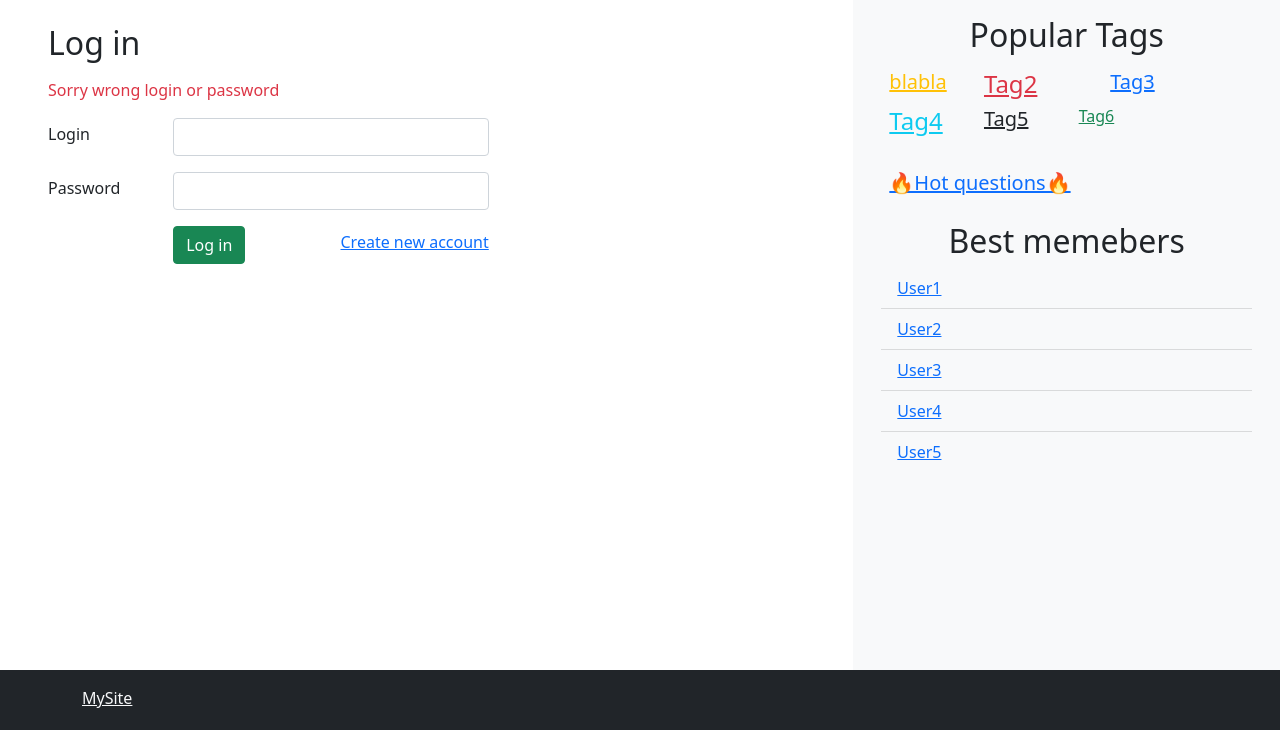
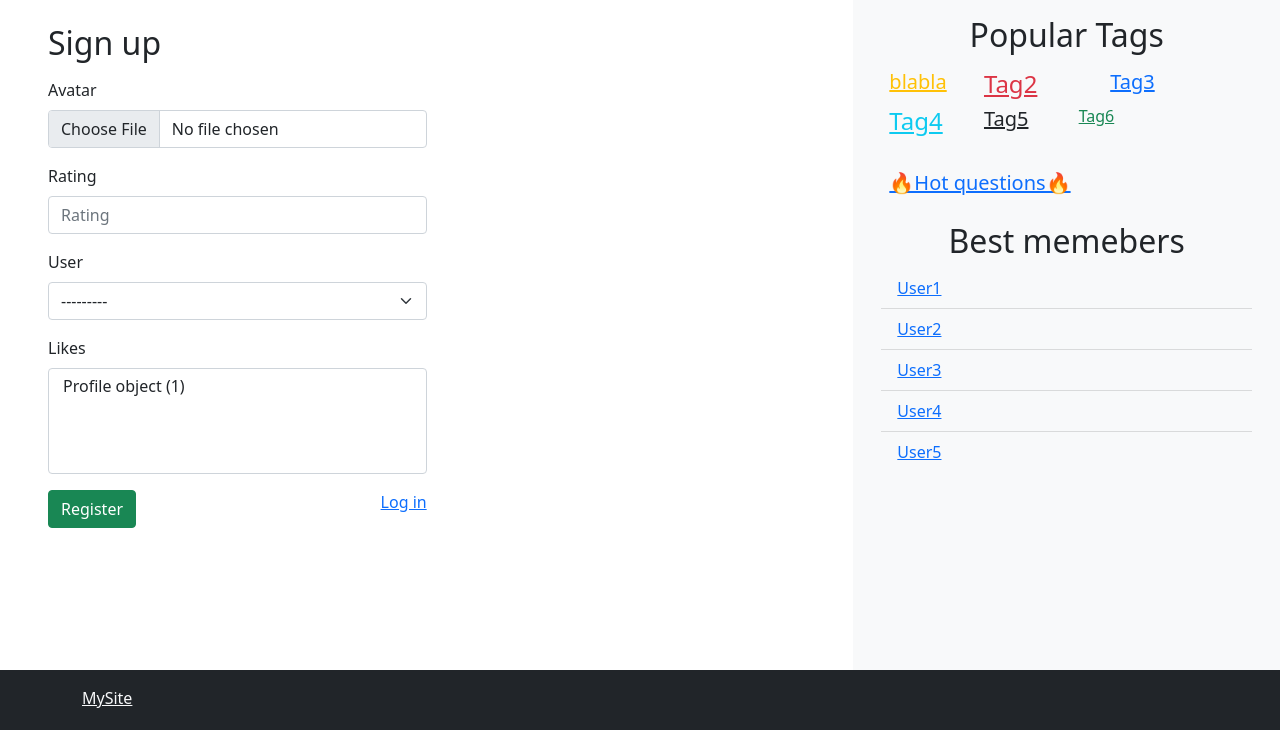
Before and after one commit to glebkos/Web_HW, a Django app: page /signup/ in a window 1280 px wide. Shown: the part 70-800 px from the top of the page. Run offline with Django 4.2, Linux system fonts and the light colour scheme; tables that the repository leaves empty hold one stand-in row (values such as "Sample post"); some libraries are stand-ins or nearby versions.

Commit message:
Начал делать ДЗ4 Сделал регмстрацию и логин пользователя

```diff
--- /dev/null
+++ b/askme_kostin/app/forms.py
@@ -0,0 +1,20 @@
+from django import forms
+from django.core.exceptions import ValidationError
+from .models import Profile
+
+
+class LoginForm(forms.Form):
+    username = forms.CharField()
+    password = forms.CharField(min_length=4, widget=forms.PasswordInput)
+
+    def clean_password(self):
+        data = self.cleaned_data['password']
+        if data == 'wrongpass':
+            raise ValidationError('Wrong password!')
+        return data
+
+
+class RegisterForm(forms.ModelForm):
+    class Meta:
+        model = Profile
+        fields = '__all__'
--- a/askme_kostin/app/management/commands/fill_db.py
+++ b/askme_kostin/app/management/commands/fill_db.py
@@ -57,7 +57,7 @@ class Command(BaseCommand):
         Question.objects.bulk_create(questions)
         questions = Question.objects.all()
         questions_count = questions.count()
-        print("question 50% add")
+
         for i in range(ratio * 10):
             for _ in range(0, 1):
                 questions[i].tags.add(tags[fake.random_int(min=0, max=tags_count - 1)])
--- a/askme_kostin/app/models.py
+++ b/askme_kostin/app/models.py
@@ -85,7 +85,7 @@ class questionLike(models.Model):
 
 class answerLike(models.Model):
     answer = models.ForeignKey(Answer, on_delete=models.CASCADE)
-    owner = models.ForeignKey(Profile, on_delete=models.CASCADE)
+    owner = models.ForeignKey(Profile, on_delete=models.CASCADE) # Добавить uniq...
     value = models.BooleanField()
 
 
--- a/askme_kostin/app/views.py
+++ b/askme_kostin/app/views.py
@@ -1,4 +1,8 @@
-from django.shortcuts import render
+from django.shortcuts import render, redirect
+from django.contrib import auth
+from django.views.decorators.csrf import csrf_protect
+from django.urls import reverse
+from .forms import LoginForm, RegisterForm
 from .models import Question, Answer
 from .services import paginate
 
@@ -30,8 +34,42 @@ def best_questions(request):
 
 
 def register(request):
-    return render(request, 'register.html')
+    if request.method == "GET":
+        login_form = RegisterForm()
+    if request.method == "POST":
+        login_form = RegisterForm(request.POST)
+        if login_form.is_valid():
+            user = auth.authenticate(request, **login_form.cleaned_data)
+            if user is not None:
+                auth.login(request, user)
+                return redirect(request.GET.get('continue', '/'))
+            else:
+                login_form.add_error(None, "Sorry wrong login or password")
+                # login_form.errors['password'] = 'Wrong password'
+    return render(request, 'register.html', context={'form': login_form, 'title': 'Register'})
 
 
+@csrf_protect
 def login(request):
-    return render(request, 'login.html')
+    if request.method == "GET":
+        login_form = LoginForm()
+    if request.method == "POST":
+        login_form = LoginForm(request.POST)
+        if login_form.is_valid():
+            user = auth.authenticate(request, **login_form.cleaned_data)
+            if user is not None:
+                auth.login(request, user)
+                return redirect(request.GET.get('continue', '/'))
+            else:
+                login_form.add_error(None, "Sorry wrong login or password")
+                # login_form.errors['password'] = 'Wrong password'
+    return render(request, 'login.html', context={'form': login_form})
+
+
+def logout(request):
+    auth.logout(request)
+    return redirect(request.GET.get('continue', '/'))
+
+
+def settings(request):
+    return render(request, 'settings.html', {'title': 'Settings'})
--- a/askme_kostin/askme/urls.py
+++ b/askme_kostin/askme/urls.py
@@ -24,7 +24,9 @@ urlpatterns = [
     path('question/<int:question_id>/', views.question, name='question'),
     path('ask/', views.add_question, name='ask'),
     path('tag/<question_tag>/', views.question_by_tag, name='tag_search'),
-    path('signup/', views.login, name='signup'),
-    path('register/', views.register, name='register'),
+    path('login/', views.login, name='login'),
+    path('signup/', views.register, name='signup'),
+    path('logout/', views.logout, name='logout'),
+    path('settings/', views.settings, name='settings'),
     path('admin/', admin.site.urls)
 ]
--- a/askme_kostin/templates/layouts/base.html
+++ b/askme_kostin/templates/layouts/base.html
@@ -24,10 +24,10 @@
             <div class="collapse navbar-collapse" id="navmenu">
                 <ul class="navbar-nav ms-auto ">
                     <li class="nav-item nav-link">
-                        <a class="btn btn-primary me-2" role="button" href="{% url 'signup' %}">Log in</a>
+                        <a class="btn btn-primary me-2" role="button" href="{% url 'login' %}">Log in</a>
                     </li>
                     <li class="nav-item nav-link">
-                        <a class="btn btn-light" role="button" href="{% url 'register' %}">Sign in</a>
+                        <a class="btn btn-light" role="button" href="{% url 'signup' %}">Sign in</a>
                     </li>
                     <li class="nav-item">
                         <a href="#learn" class="nav-link">
@@ -38,7 +38,7 @@
                         </a>
                     </li>
                     <li class="nav-item">
-                        <a href="#settings" class="nav-link">
+                        <a href="{% url 'settings' %}" class="nav-link">
                             <svg xmlns="http://www.w3.org/2000/svg" width="16" height="16" fill="currentColor" class="bi bi-gear-fill" viewBox="0 0 16 16">
                                 <path d="M9.405 1.05c-.413-1.4-2.397-1.4-2.81 0l-.1.34a1.464 1.464 0 0 1-2.105.872l-.31-.17c-1.283-.698-2.686.705-1.987 1.987l.169.311c.446.82.023 1.841-.872 2.105l-.34.1c-1.4.413-1.4 2.397 0 2.81l.34.1a1.464 1.464 0 0 1 .872 2.105l-.17.31c-.698 1.283.705 2.686 1.987 1.987l.311-.169a1.464 1.464 0 0 1 2.105.872l.1.34c.413 1.4 2.397 1.4 2.81 0l.1-.34a1.464 1.464 0 0 1 2.105-.872l.31.17c1.283.698 2.686-.705 1.987-1.987l-.169-.311a1.464 1.464 0 0 1 .872-2.105l.34-.1c1.4-.413 1.4-2.397 0-2.81l-.34-.1a1.464 1.464 0 0 1-.872-2.105l.17-.31c.698-1.283-.705-2.686-1.987-1.987l-.311.169a1.464 1.464 0 0 1-2.105-.872l-.1-.34zM8 10.93a2.929 2.929 0 1 1 0-5.86 2.929 2.929 0 0 1 0 5.858z"/>
                             </svg>
@@ -52,7 +52,7 @@
                             <ul class="dropdown-menu dropdown-menu-end">
                                 <li><a href="#" class="dropdown-item">Profile</a></li>
                                 <li><hr class="dropdown-divider"></li>
-                                <li><a href="#" class="dropdown-item">
+                                <li><a href="{% url 'logout' %}" class="dropdown-item">
                                     <svg xmlns="http://www.w3.org/2000/svg" width="16" height="16" fill="currentColor" class="bi bi-box-arrow-right" viewBox="0 0 16 16">
                                       <path fill-rule="evenodd" d="M10 12.5a.5.5 0 0 1-.5.5h-8a.5.5 0 0 1-.5-.5v-9a.5.5 0 0 1 .5-.5h8a.5.5 0 0 1 .5.5v2a.5.5 0 0 0 1 0v-2A1.5 1.5 0 0 0 9.5 2h-8A1.5 1.5 0 0 0 0 3.5v9A1.5 1.5 0 0 0 1.5 14h8a1.5 1.5 0 0 0 1.5-1.5v-2a.5.5 0 0 0-1 0v2z"/>
                                       <path fill-rule="evenodd" d="M15.854 8.354a.5.5 0 0 0 0-.708l-3-3a.5.5 0 0 0-.708.708L14.293 7.5H5.5a.5.5 0 0 0 0 1h8.793l-2.147 2.146a.5.5 0 0 0 .708.708l3-3z"/>
--- a/askme_kostin/templates/login.html
+++ b/askme_kostin/templates/login.html
@@ -1,37 +1,22 @@
 {% extends 'layouts/base.html'%}
+{% load django_bootstrap5 %}
 
 {% block content %}
-<form class="needs-validation" novalidate>
+<form class="needs-validation col-6" method="post" novalidate>
+    {% csrf_token %}
     <div class="row my-2">
         <h2>Log in</h2>
     </div>
-    <div class="row my-2">
-      <span class="text-danger">Sorry wrong login or password</span>
+    <div class="">
+        {% bootstrap_form form %}
     </div>
-    <div class="form-row my-3 input-group">
-        <div class="col-2 pt-1 d-flex justify-content-start">
-            <label class="fs-6" for="login">Login</label>
+        <div class="d-flex bd-highlight">
+            <div class="me-auto">
+                <button class="me-auto btn btn-success bd-highlight" type="submit">Log in</button>
+            </div>
+            <div class="ms-auto">
+                <a href="{% url 'signup' %}" class="link bd-highlight mt-1">Create new account</a>
+            </div>
         </div>
-        <div class="col-5">
-            <input type="text" class="form-control" id="login" required>
-            <div class="invalid-feedback">Wrong login</div>
-        </div>
-    </div>
-    <div class="form-row my-3 input-group">
-        <div class="col-2 pt-1 d-flex justify-content-start">
-            <label class="fs-6" for="password">Password</label>
-        </div>
-        <div class="col-5">
-            <input type="password" class="form-control" id="password" required>
-            <div class="invalid-feedback">Wrong password</div>
-        </div>
-    </div>
-    <div class="form-row my-3 input-group">
-        <div class="col-2"></div>
-        <div class="col-5 d-flex bd-highlight">
-            <button class="me-auto btn btn-success bd-highlight" type="submit">Log in</button>
-            <a href="{% url 'register' %}" class="link bd-highlight mt-1">Create new account</a>
-        </div>
-    </div>
 </form>
 {% endblock %}
--- a/askme_kostin/templates/register.html
+++ b/askme_kostin/templates/register.html
@@ -1,71 +1,22 @@
 {% extends 'layouts/base.html'%}
+{% load django_bootstrap5 %}
 
 {% block content %}
-<form class="needs-validation" novalidate>
+<form class="needs-validation col-6" method="post" novalidate>
+    {% csrf_token %}
     <div class="row my-2">
-        <h2>Register</h2>
+        <h2>Sign up</h2>
     </div>
-    <div class="row my-2">
-      <span class="text-danger">You enter wrong data</span>
+    <div class="">
+        {% bootstrap_form form %}
     </div>
-    <div class="form-row my-3 input-group">
-        <div class="col-2 pt-1 d-flex justify-content-start">
-            <label class="fs-6" for="login">Login</label>
+        <div class="d-flex bd-highlight">
+            <div class="me-auto">
+                <button class="me-auto btn btn-success bd-highlight" type="submit">Register</button>
+            </div>
+            <div class="ms-auto">
+                <a href="{% url 'login' %}" class="link bd-highlight mt-1">Log in</a>
+            </div>
         </div>
-        <div class="col-5">
-            <input type="text" class="form-control" id="login" required>
-            <div class="invalid-feedback">Wrong login</div>
-        </div>
-    </div>
-    <div class="form-row my-3 input-group">
-        <div class="col-2 pt-1 d-flex justify-content-start">
-            <label class="fs-6" for="email">Email</label>
-        </div>
-        <div class="col-5">
-            <input type="email" class="form-control" id="email" required>
-            <div class="invalid-feedback">Wrong email</div>
-        </div>
-    </div>
-    <div class="form-row my-3 input-group">
-        <div class="col-2 pt-1 d-flex justify-content-start">
-            <label class="fs-6" for="nickname">Nickname</label>
-        </div>
-        <div class="col-5">
-            <input type="text" class="form-control" id="nickname" required>
-            <div class="invalid-feedback">Wrong nickname</div>
-        </div>
-    </div>
-    <div class="form-row my-3 input-group">
-        <div class="col-2 pt-1 d-flex justify-content-start">
-            <label class="fs-6" for="password">Password</label>
-        </div>
-        <div class="col-5">
-            <input type="password" class="form-control" id="password" required>
-            <div class="invalid-feedback">Wrong password</div>
-        </div>
-    </div>
-    <div class="form-row my-3 input-group">
-        <div class="col-2 pt-1 d-flex justify-content-start">
-            <label class="fs-6" for="rep_password">Repeat password</label>
-        </div>
-        <div class="col-5">
-            <input type="password" class="form-control" id="rep_password" required>
-            <div class="invalid-feedback">Wrong password</div>
-        </div>
-    </div>
-    <div class="form-row my-3 input-group">
-        <div class="col-2 pt-1 d-flex justify-content-start">
-            <label class="fs-6" for="rep_password">Upload avatar</label>
-        </div>
-        <div class="col-5">
-            <input type="file" class="custom-file-input" id="avatar">
-        </div>
-    </div>
-    <div class="form-row my-3 input-group">
-        <div class="col-2"></div>
-        <div class="col-5 d-flex bd-highlight">
-            <button class="me-auto btn btn-success bd-highlight" type="submit">Register</button>
-        </div>
-    </div>
 </form>
 {% endblock %}
--- /dev/null
+++ b/askme_kostin/templates/settings.html
@@ -0,0 +1,5 @@
+{% extends 'layouts/base.html' %}
+
+{% block content %}
+    {% include 'components/settings-item.html' %}
+{% endblock %}
```
Also changed, not shown: askme_kostin/askme/settings.py (+10 -6 lines), askme_kostin/templates/components/settings-item.html (added, +67 -0 lines).
